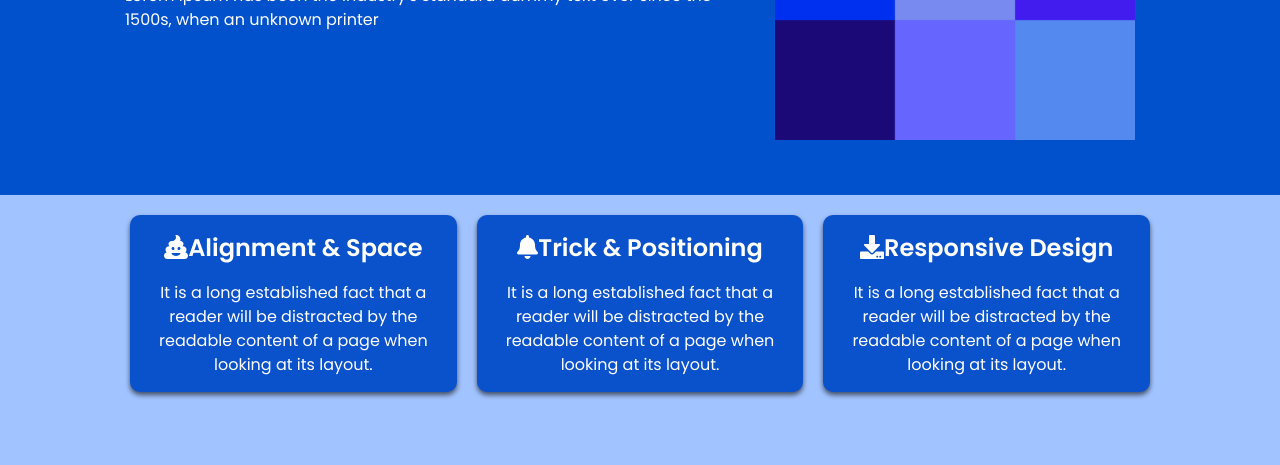
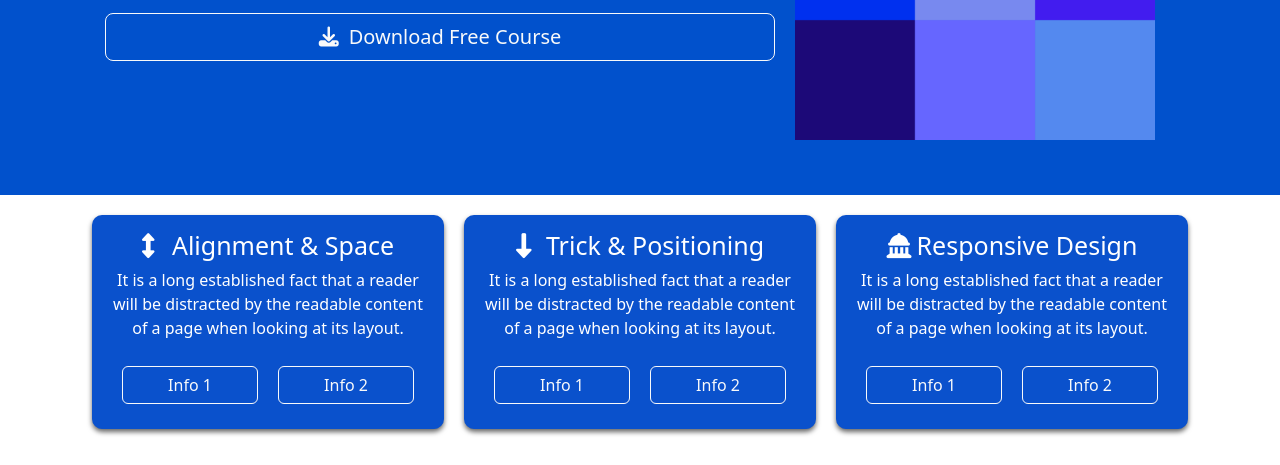
Before and after one commit to pulabethmage/FlexBoxProject, a plain HTML site: page site.html in a window 1280 px wide. Shown: the part 335-800 px from the top of the page. Drawn offline with nearby package versions, Linux system fonts and the light colour scheme.

Commit message:
Bootstrap added

```diff
--- a/site.html
+++ b/site.html
@@ -6,9 +6,17 @@
     <meta name="viewport" content="width=device-width, initial-scale=1.0">
     <link rel="stylesheet" href="style.css">
     <link rel="preconnect" href="https://fonts.googleapis.com">
+
+    <link rel="stylesheet" href="https://cdnjs.cloudflare.com/ajax/libs/font-awesome/6.2.0/css/all.min.css" integrity="sha512-xh6O/CkQoPOWDdYTDqeRdPCVd1SpvCA9XXcUnZS2FmJNp1coAFzvtCN9BmamE+4aHK8yyUHUSCcJHgXloTyT2A==" crossorigin="anonymous" referrerpolicy="no-referrer" />
+
 <link rel="preconnect" href="https://fonts.gstatic.com" crossorigin>
 <link href="https://fonts.googleapis.com/css2?family=Poppins:wght@200;400;600&display=swap" rel="stylesheet">
 <script defer src="https://use.fontawesome.com/releases/v5.15.4/js/all.js" integrity="sha384-rOA1PnstxnOBLzCLMcre8ybwbTmemjzdNlILg8O7z1lUkLXozs4DHonlDtnE7fpc" crossorigin="anonymous"></script>
+
+
+
+<link href="https://cdn.jsdelivr.net/npm/bootstrap@5.2.2/dist/css/bootstrap.min.css" rel="stylesheet" integrity="sha384-Zenh87qX5JnK2Jl0vWa8Ck2rdkQ2Bzep5IDxbcnCeuOxjzrPF/et3URy9Bv1WTRi" crossorigin="anonymous">
+<script src="https://cdn.jsdelivr.net/npm/bootstrap@5.2.2/dist/js/bootstrap.bundle.min.js" integrity="sha384-OERcA2EqjJCMA+/3y+gxIOqMEjwtxJY7qPCqsdltbNJuaOe923+mo//f6V8Qbsw3" crossorigin="anonymous"></script>
     <title>Sample FlexBox Site</title>
 </head>
 <body>
@@ -20,8 +28,10 @@
         <ul class="nav">
             <li><a href="#">Home</a></li>
             <li><a href="#">About</a></li>
+            <li><a href="#">Register</a></li>
             <li><a href="#">Contact</a></li>
         </ul>
+        <button type="button" class="btn btn-outline-light">Download </button>
     </div>
 
     </nav>
@@ -32,6 +42,7 @@
             <div>
                 <h1>Flexbox Course</h1>
                 <p>Lorem Ipsum is simply dummy text of the printing and typesetting industry. Lorem Ipsum has been the industry's standard dummy text ever since the 1500s, when an unknown printer</p>
+                <button type="button" class="btn btn-outline-light btn-lg"><i class="fa-solid fa-download"></i>Download Free Course</button>
             </div>
             <img src="123.png" alt="">
         </div>
@@ -42,18 +53,31 @@
         <div class="container">
 
             <div class="box">
-                <h2><i class="fas fa-poo"></i>Alignment & Space</h2>
+                <h2><i class="fa-solid fa-up-down"></i>Alignment & Space</h2>
                 <p>It is a long established fact that a reader will be distracted by the readable content of a page when looking at its layout.</p>
+                <div class="btn-div">
+                    <button type="button" class="btn btn-outline-light">Info 1</button>
+                    <button type="button" class="btn btn-outline-light">Info 2</button>
+                </div>
             </div>
 
             <div class="box">
-                <h2><i class="fa fa-bell"></i>Trick & Positioning</h2>
+                <h2><i class="fa-solid fa-down-long"></i>Trick & Positioning</h2>
                 <p>It is a long established fact that a reader will be distracted by the readable content of a page when looking at its layout.</p>
+                <div class="btn-div">
+                    <button type="button" class="btn btn-outline-light">Info 1</button>
+                    <button type="button" class="btn btn-outline-light">Info 2</button>
+                </div>
+
             </div>
 
             <div class="box">
-                <h2><i class="fa fa-download"></i>Responsive Design</h2>
+                <h2><i class="fa-solid fa-landmark-dome"></i>Responsive Design</h2>
                 <p>It is a long established fact that a reader will be distracted by the readable content of a page when looking at its layout.</p>
+                <div class="btn-div">
+                    <button type="button" class="btn btn-outline-light">Info 1</button>
+                    <button type="button" class="btn btn-outline-light">Info 2</button>
+                </div>
             </div>
 
         </div>
--- a/style.css
+++ b/style.css
@@ -96,6 +96,14 @@
 
     }
 
+    .header .container button{
+        width: 100%;
+    }
+
+    .header .container i{
+        margin-right: 10px;
+    }
+
     .boxes .container{
         display: flex;
         justify-content: space-between;
@@ -116,7 +124,23 @@
     }
 
     .box i{
-        margin-right: 10px;
+        margin-right: 20px;
+        width: 10px;
+    }
+
+    .box h2{
+        font-size: 25px;
+    }
+
+    .box .btn-div{
+        display: flex;
+        /* justify-content: center; */
+        /* justify-content: space-between; */
+    }
+
+    .btn-div button{
+        flex-grow: 1;
+        margin: 10px;
     }
 
     @media(max-width:768px)
```
